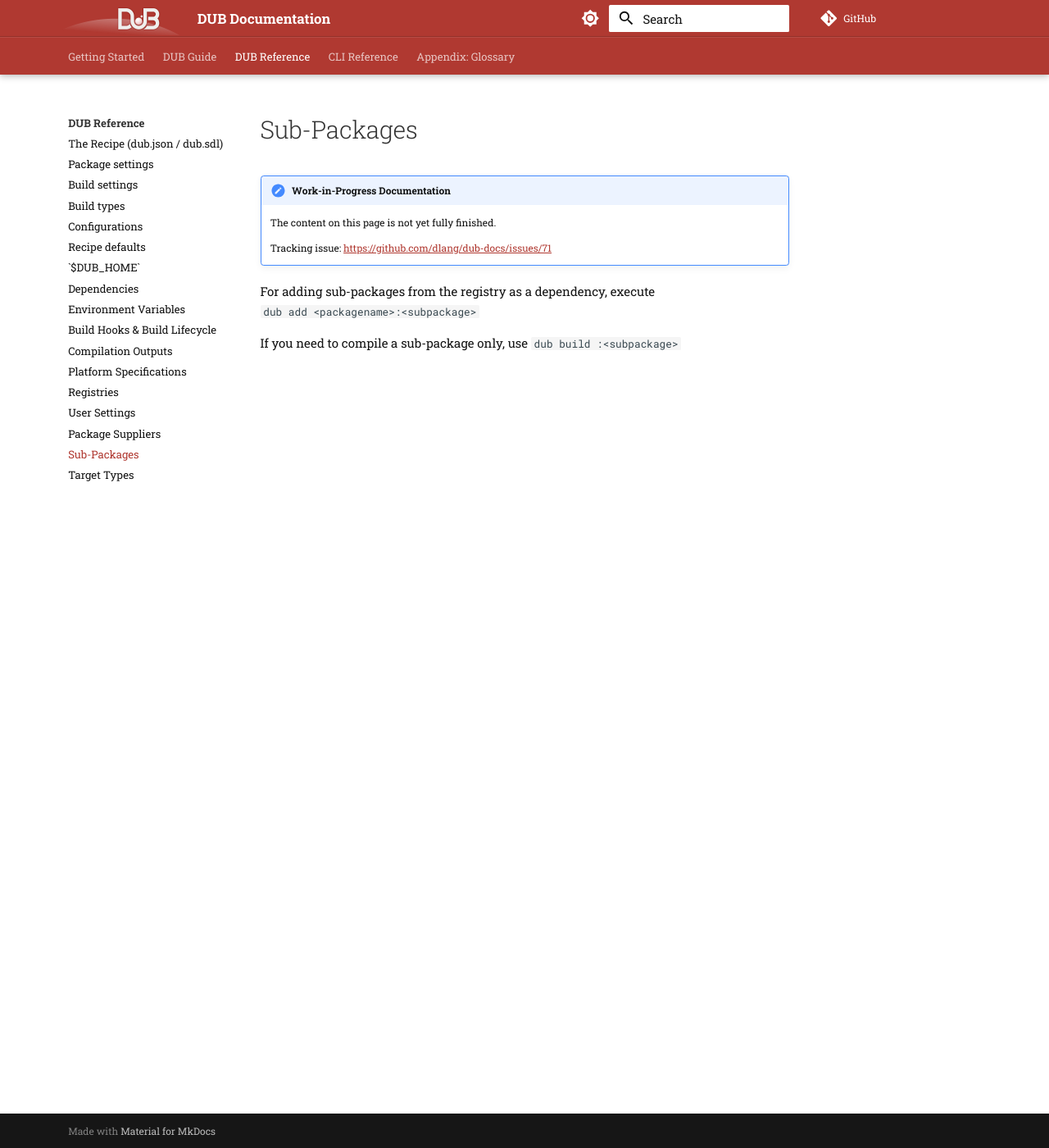
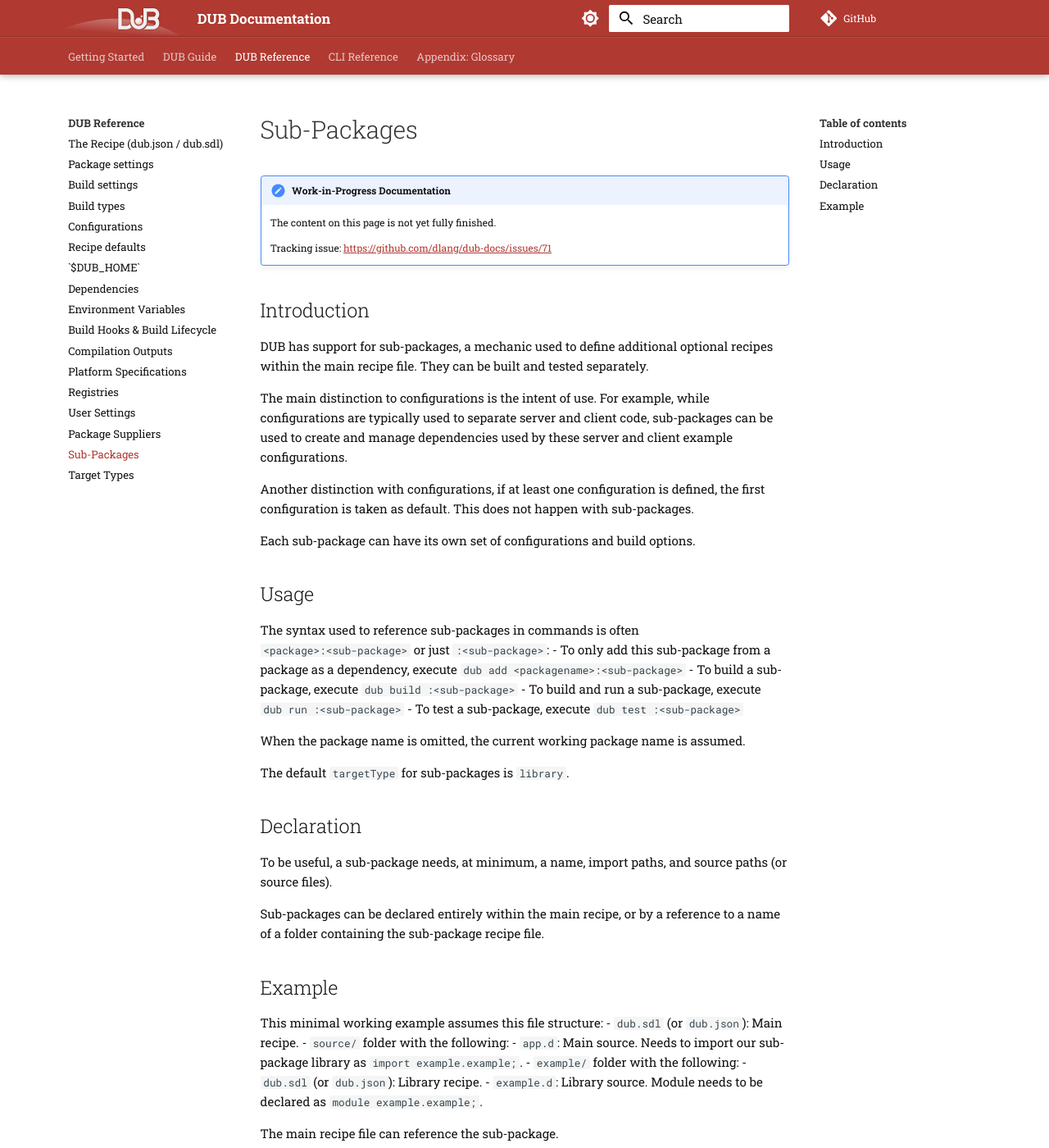
Before and after one commit to dlang/dub-docs, an MkDocs documentation site: the page built from docs/dub-reference/subpackages.md, in a window 1280 px wide and 1400 px high. Shown: the whole window at 82% size. Built offline with MkDocs 1.6.1 and Material for MkDocs 9.7.7, drawn with Linux system fonts in a browser that asks for light colours; comment, search, counter and statistics services are not loaded; some of the changed text lies outside the part shown.

Commit message:
Update subpackages.md
Attempt to describe sub-packages by its usefulness, which should solve these questions: "When should you use sub-packages?" and "How should you use sub-packages?".

While incomplete, this should bootstrap newcomers.

````diff
--- a/docs/dub-reference/subpackages.md
+++ b/docs/dub-reference/subpackages.md
@@ -6,6 +6,90 @@
 
     Tracking issue: <https://github.com/dlang/dub-docs/issues/71>
 
-For adding sub-packages from the registry as a dependency, execute `dub add <packagename>:<subpackage>`
+## Introduction
 
-If you need to compile a sub-package only, use `dub build :<subpackage>`
+DUB has support for sub-packages, a mechanic used to define additional optional
+recipes within the main recipe file. They can be built and tested separately.
+
+The main distinction to configurations is the intent of use. For example,
+while configurations are typically used to separate server and client code,
+sub-packages can be used to create and manage dependencies used by
+these server and client example configurations.
+
+Another distinction with configurations, if at least one configuration is defined,
+the first configuration is taken as default. This does not happen with sub-packages.
+
+Each sub-package can have its own set of configurations and build options.
+
+## Usage
+
+The syntax used to reference sub-packages in commands is often `<package>:<sub-package>` or just `:<sub-package>`:
+- To only add this sub-package from a package as a dependency, execute `dub add <packagename>:<sub-package>`
+- To build a sub-package, execute `dub build :<sub-package>`
+- To build and run a sub-package, execute `dub run :<sub-package>`
+- To test a sub-package, execute `dub test :<sub-package>`
+
+When the package name is omitted, the current working package name is assumed.
+
+The default `targetType` for sub-packages is `library`.
+
+## Declaration
+
+To be useful, a sub-package needs, at minimum, a name, import paths,
+and source paths (or source files).
+
+Sub-packages can be declared entirely within the main recipe, or by a
+reference to a name of a folder containing the sub-package recipe file.
+
+## Example
+
+This minimal working example assumes this file structure:
+- `dub.sdl` (or `dub.json`): Main recipe.
+- `source/` folder with the following:
+  - `app.d`: Main source. Needs to import our sub-package library as `import example.example;`.
+- `example/` folder with the following:
+  - `dub.sdl` (or `dub.json`): Library recipe.
+  - `example.d`: Library source. Module needs to be declared as `module example.example;`.
+
+The main recipe file can reference the sub-package.
+
+=== "dub.sdl"
+
+    ```sdl
+    name "dubtest"
+    dependency ":example" version="*"
+    subPackage "example"
+    ```
+
+=== "dub.json"
+
+    ```json
+    {
+        "name": "dubtest",
+        "dependencies": { ":example": ">=0.0.0" },
+        "subPackages": [ "example" ]
+    }
+    ```
+
+The sub-package recipe file contains sources and additional configuration.
+
+=== "example/dub.sdl"
+
+    name "example"
+    sourcePaths "."
+    importPaths "."
+
+=== "example/dub.json"
+
+    {
+        "name": "example",
+        "importPaths": [ "." ],
+        "sourcePaths": [ "." ]
+    }
+
+The `example` sub-package can now be tested with `dub test :example` from the
+main folder directly.
+
+!!! note
+
+    This example makes DUB compile test binaries into the `example/` folder.
````
